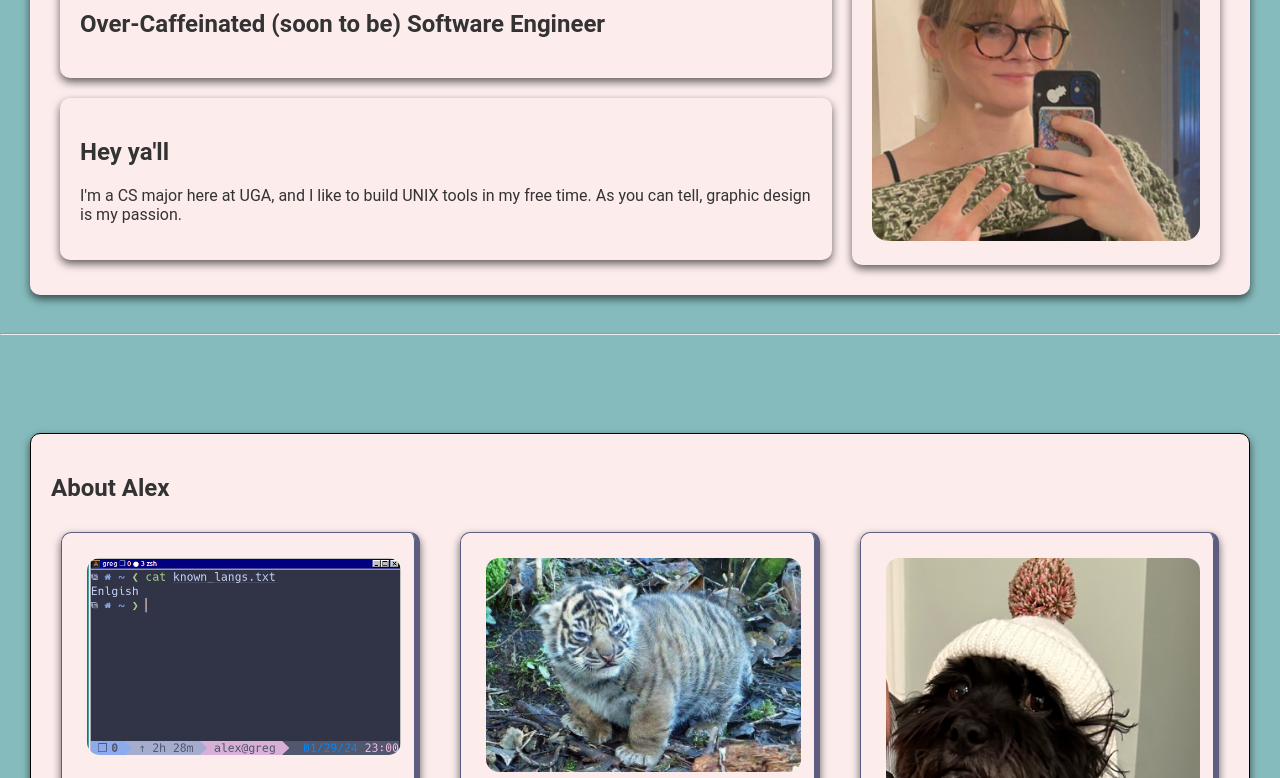
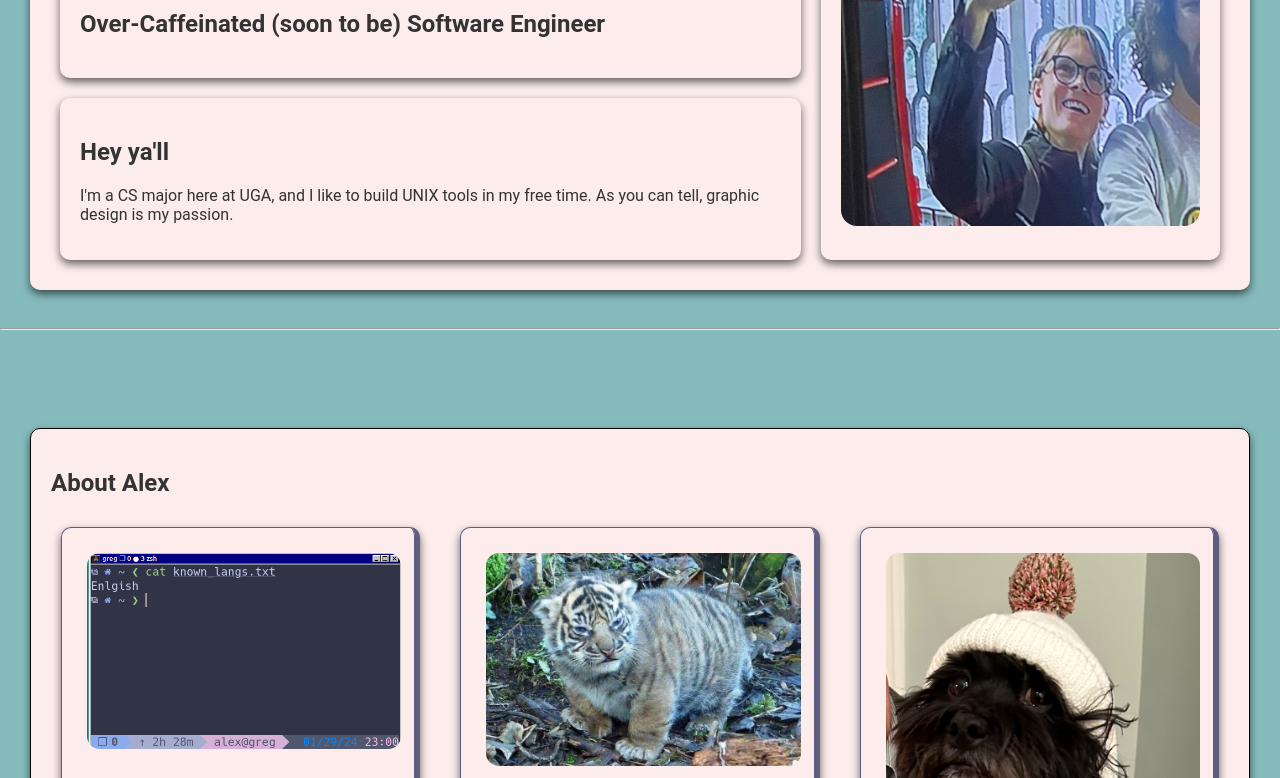
Before and after one commit to alexteal/alexteal.github.io, a plain HTML site: page index.html in a window 1280 px wide. Shown: the part 180-958 px from the top of the page. Drawn offline with Linux system fonts and the light colour scheme.

Commit message:
final pic

```diff
--- a/index.html
+++ b/index.html
@@ -79,7 +79,7 @@ really cool animation carter made:
                 <div class="flex-center flex-grow-expand">
                     <div class="card-borderless color-background-primary">
                         <img
-                            src="./images/profile_mirror_selfie.jpeg"
+                            src="./images/squadpic.png"
                             alt="Image of the author"
                         />
                     </div>
```
Also changed, not shown: images/squadpic.png (added).
